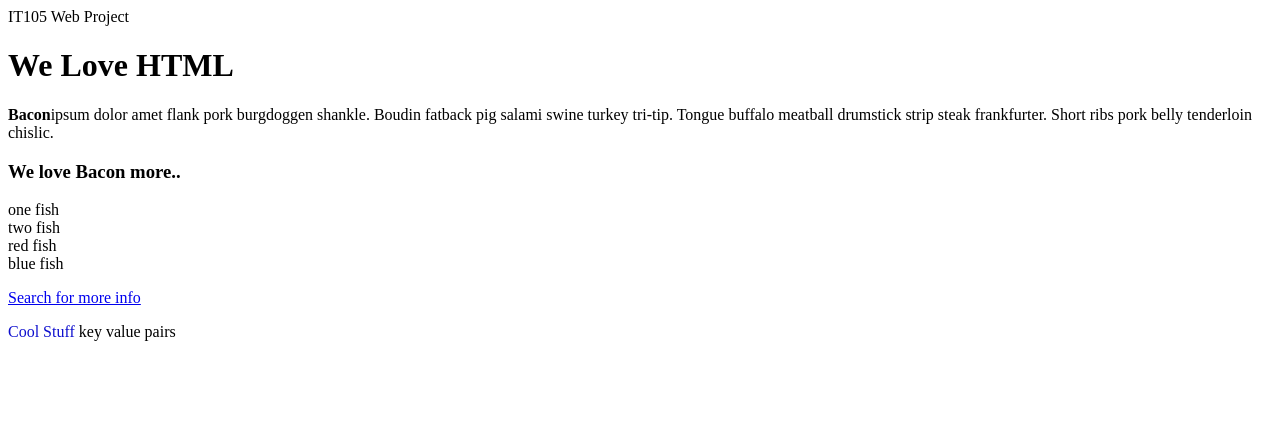
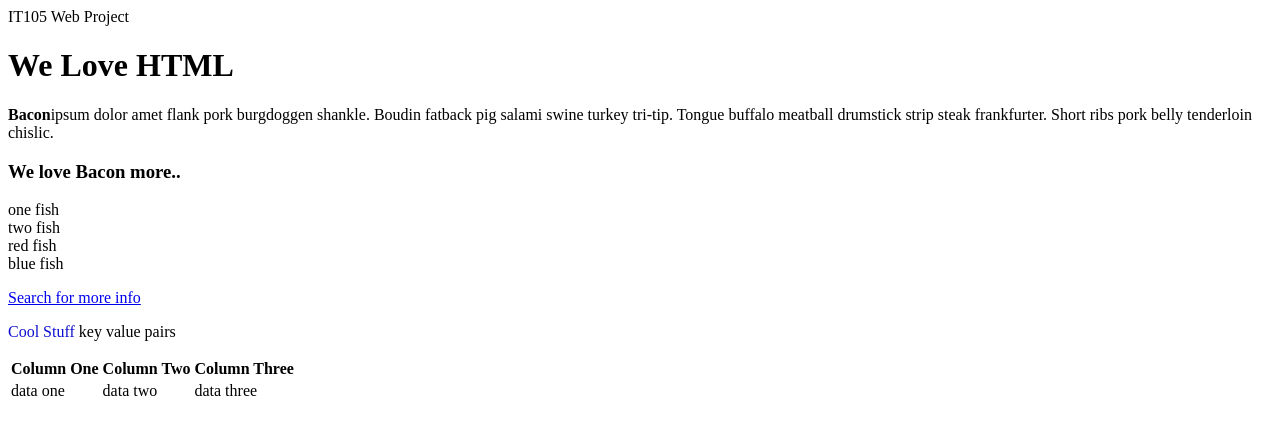
Before and after one commit to JocelynSantos21/it105-web, a plain HTML site: page index.html in a window 1280 px wide. Drawn offline with Linux system fonts and the light colour scheme.

Commit message:
Update index.html

```diff
--- a/index.html
+++ b/index.html
@@ -23,5 +23,22 @@
     key value pairs
   </p>
     </p>
+        <table>
+          <thead>
+            <tr>
+              <th>Column One</th>
+              <th>Column Two</th>
+              <th>Column Three</th>
+              </tr>
+            </thead>
+          <tbody>
+            <tr>
+              <td>data one</td>
+              <td> data two</td>
+              <td>data three</td>
+            </tr>
+        </table>
+      </p>
+      </p>
   </body>
 </html>
```
